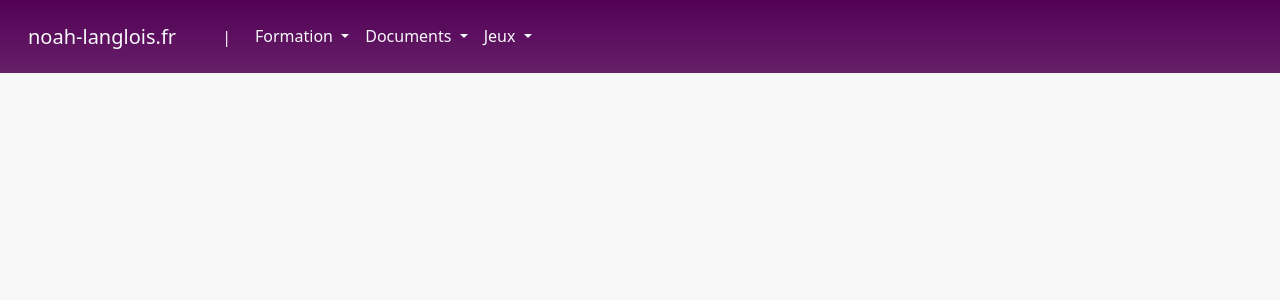
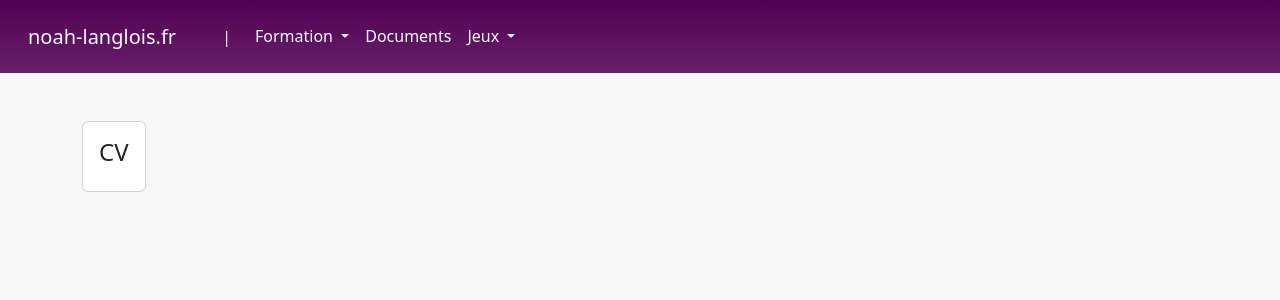
Before and after one commit to Noah-Langlois/noah-langlois.com, a Vue app: page /documents in a window 1280 px wide. Shown: the top 300 px of the page. Built offline with nearby package versions, Linux system fonts and the light colour scheme.

Commit message:
Updated Docs

```diff
--- a/src/components/TheHeader.vue
+++ b/src/components/TheHeader.vue
@@ -3,7 +3,7 @@
 <template>
   <main class="header">
     <div class="ps-3 a">
-      <nav class="navbar navbar-expand-lg ">
+      <nav class="navbar navbar-expand-lg">
         <div class="container-fluid">
           <a class="navbar-brand text-light" id="websiteLogo" href="/">
             noah-langlois.fr
@@ -45,23 +45,8 @@
                   </li>
                 </ul>
               </li>
-              <li class="nav-item dropdown">
-                <a
-                  class="nav-link dropdown-toggle text-light"
-                  href="#"
-                  role="button"
-                  data-bs-toggle="dropdown"
-                  aria-expanded="false"
-                >
-                  Documents
-                </a>
-                <ul class="dropdown-menu fade-in-bottom-1">
-                  <li><a class="dropdown-item" href="/CV">CV</a></li>
-                  <li><hr class="dropdown-divider" /></li>
-                  <li>
-                    <a class="dropdown-item" href="/ADHD_study">ADHD Study</a>
-                  </li>
-                </ul>
+              <li class="nav-item">
+                <a class="nav-link text-light" href="/documents" role="button"> Documents </a>
               </li>
               <li class="nav-item dropdown">
                 <a
--- /dev/null
+++ b/src/components/documents/CvCard.vue
@@ -0,0 +1,17 @@
+<script setup>
+</script>
+
+<template>
+    <div class="card hvr-grow-shadow" id="CV-card">
+      <a class="link-dark link-underline-opacity-0" href="/documents/CV">
+        <div class="card-body">
+          <div class="d-flex justify-content-center text-center">
+            <div>
+              <h4>CV</h4>
+            </div>
+          </div>
+        </div>
+      </a>
+    </div>
+
+</template>
--- a/src/router/index.js
+++ b/src/router/index.js
@@ -8,6 +8,7 @@ import TicTacToeVue from '../views/TicTacToeView.vue'
 import CNESView from '@/views/CNESView.vue'
 import LotoView from '@/views/LotoView.vue'
 import RUView from '@/views/RUView.vue'
+import MenuDocView from '@/views/MenuDocView.vue'
 
 const router = createRouter({
   history: createWebHistory(import.meta.env.BASE_URL),
@@ -26,7 +27,7 @@ const router = createRouter({
       component: () => import('../views/AboutView.vue')
     },
     {
-      path: '/CV',
+      path: '/documents/CV',
       name: 'CV',
       component: CvView
     },
@@ -61,6 +62,12 @@ const router = createRouter({
       component: CNESView
     },
     {
+      path: '/documents',
+      name: 'Docs',
+      component: MenuDocView
+    },
+
+    {
       path: '/stages/RU',
       name: 'RU',
       component: RUView
--- /dev/null
+++ b/src/views/MenuDocView.vue
@@ -0,0 +1,15 @@
+<script setup>
+import CvCard from '@/components/documents/CvCard.vue';
+</script>
+
+<template>
+    <main>
+        <div class="container mt-5">
+            <div class="row">
+                <div class="col">
+                    <CvCard/>
+                </div>
+            </div>
+        </div>
+    </main>
+</template>
```
